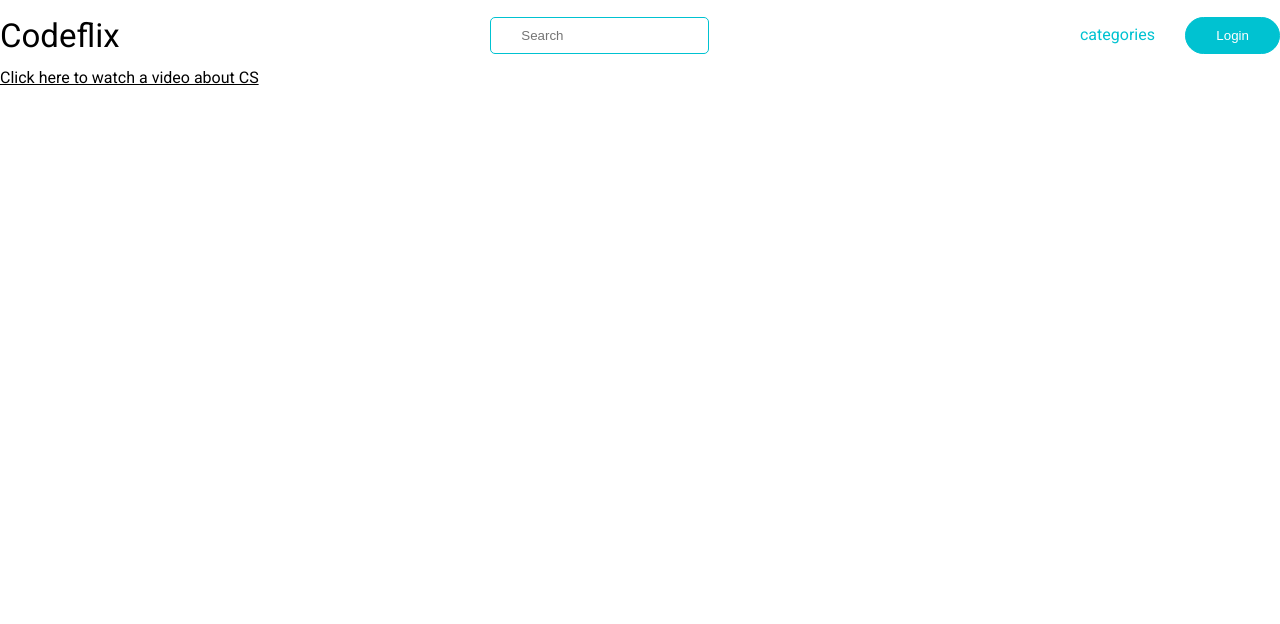
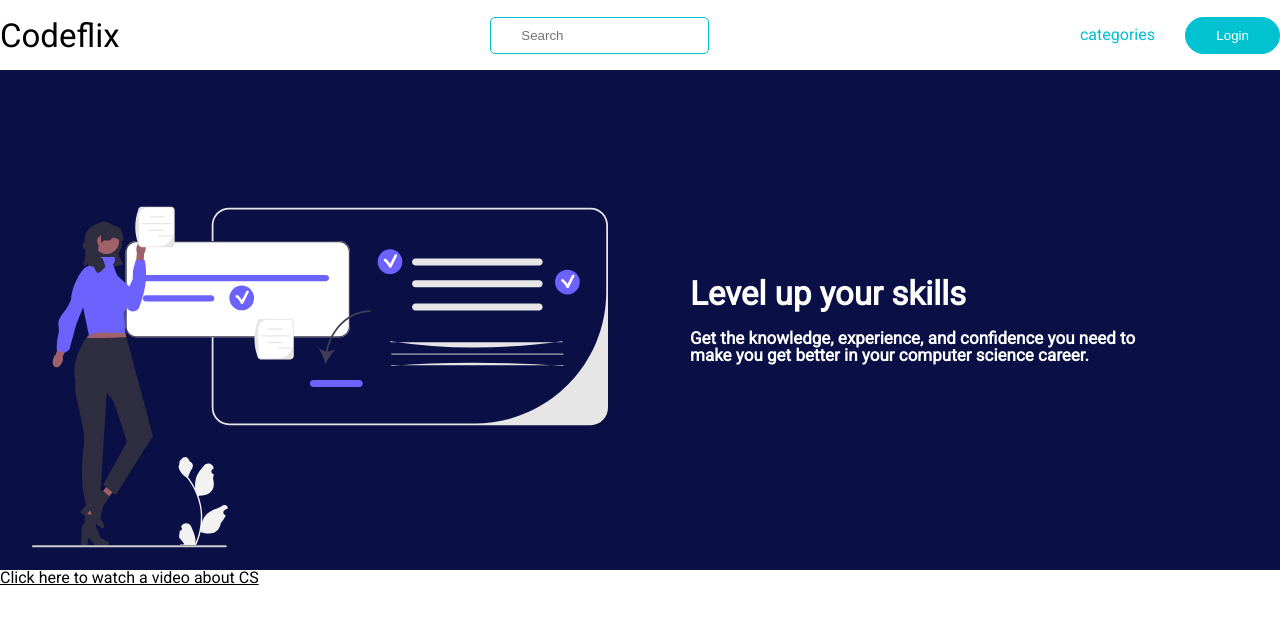
Before and after one commit to javier-arango/codeflix, a Next.js app: page / in a window 1280 px wide. Shown: the top 624 px of the page. Built offline with nearby package versions, Linux system fonts and the light colour scheme.

Commit message:
Added Banner component to homepage

```diff
--- a/src/app/page.tsx
+++ b/src/app/page.tsx
@@ -1,3 +1,4 @@
+import Banner from '@components/Banner'
 import NavBar from '@components/NavBar'
 import Link from 'next/link'
 
@@ -5,6 +6,7 @@ export default function HomePage() {
   return (
     <main>
       <NavBar />
+      <Banner />
       <Link href="/video/8mAITcNt710" style={{ color: 'black' }}>
         Click here to watch a video about CS
       </Link>
```
